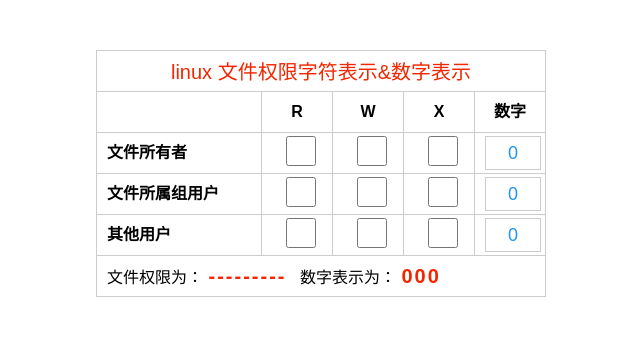
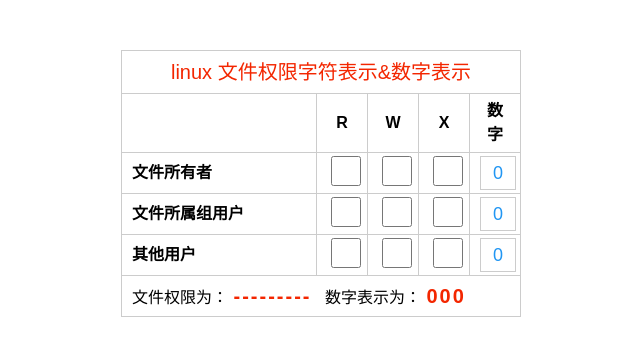
Before and after one commit to linxz/tianyizone, a plain HTML site: page linux-chmod-permissions.html in a window 1280 px wide. Shown: the whole page, without its empty margins (319-959 px from the left). Drawn offline with Linux system fonts and the light colour scheme.

Commit message:
稍微调整一下表格的宽度

```diff
--- a/linux-chmod-permissions.html
+++ b/linux-chmod-permissions.html
@@ -8,9 +8,9 @@
 <style>
 body { line-height: 1.5; background-color: #FFFFFF; }
 body, input { font-family: Arial, Roboto, 'Droid Sans', 'Hiragino Sans GB', 'Microsoft YaHei', 'Simsun', STXihei, 'sans-serif'; }
-table {width: 450px;margin: 50px auto 0;border: 1px solid #ccc;border-spacing: 0;border-collapse: collapse;}
+table {width: 98%;max-width: 400px;margin: 50px auto 0;border: 1px solid #ccc;border-spacing: 0;border-collapse: collapse;}
 td, th, caption {height: 30px;text-align: left; padding: 5px 10px;border: 1px solid #ccc;}
-caption {text-align: center;font-size: 20px;color: #f32600;line-height: 32px;border-bottom: 0 none;}
+caption {height: auto;text-align: center;font-size: 20px;color: #f32600;line-height: 32px;border-bottom: 0 none;}
 th+td,
 td+td,
 th+th {text-align: center;}
@@ -28,10 +28,10 @@ input[type="number"]::-webkit-inner-spin-button {display: none;}
 	<thead>
 		<tr>
 			<th></th>
-			<th width="50">R</th>
-			<th width="50">W</th>
-			<th width="50">X</th>
-			<th width="50">数字</th>
+			<th width="30">R</th>
+			<th width="30">W</th>
+			<th width="30">X</th>
+			<th width="30">数字</th>
 		</tr>
 	</thead>
 	<tfoot>
```
